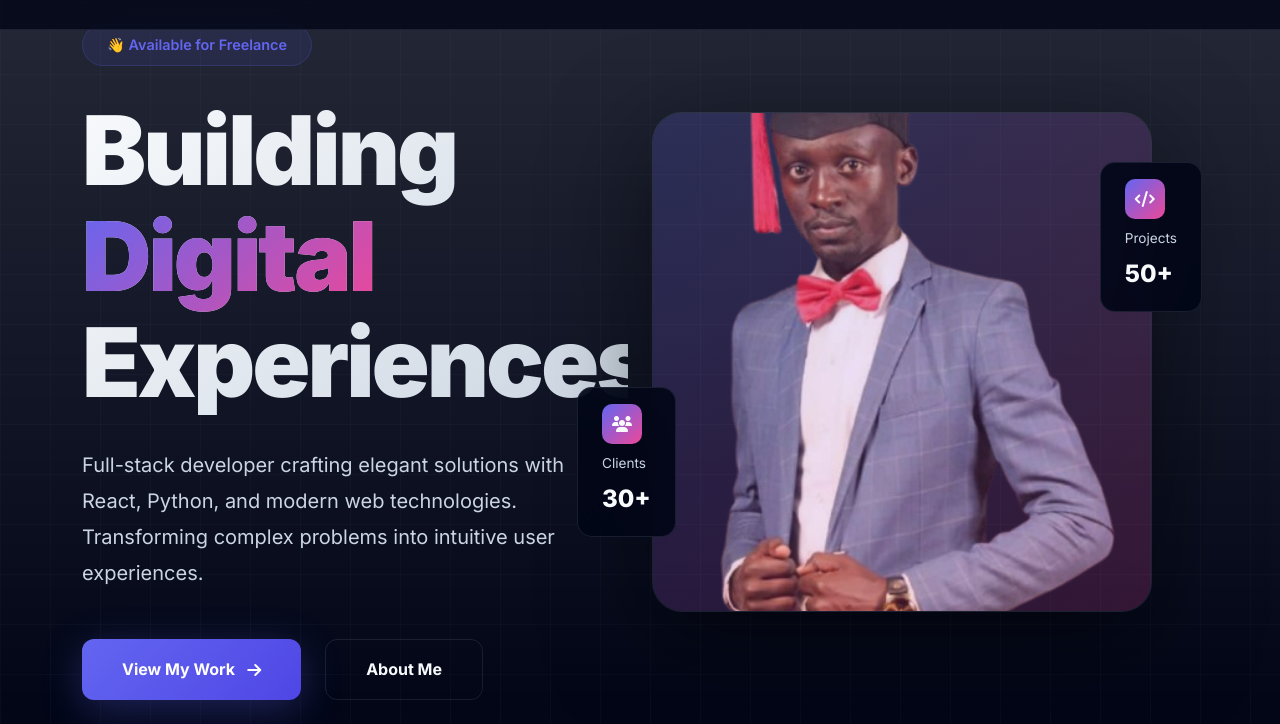
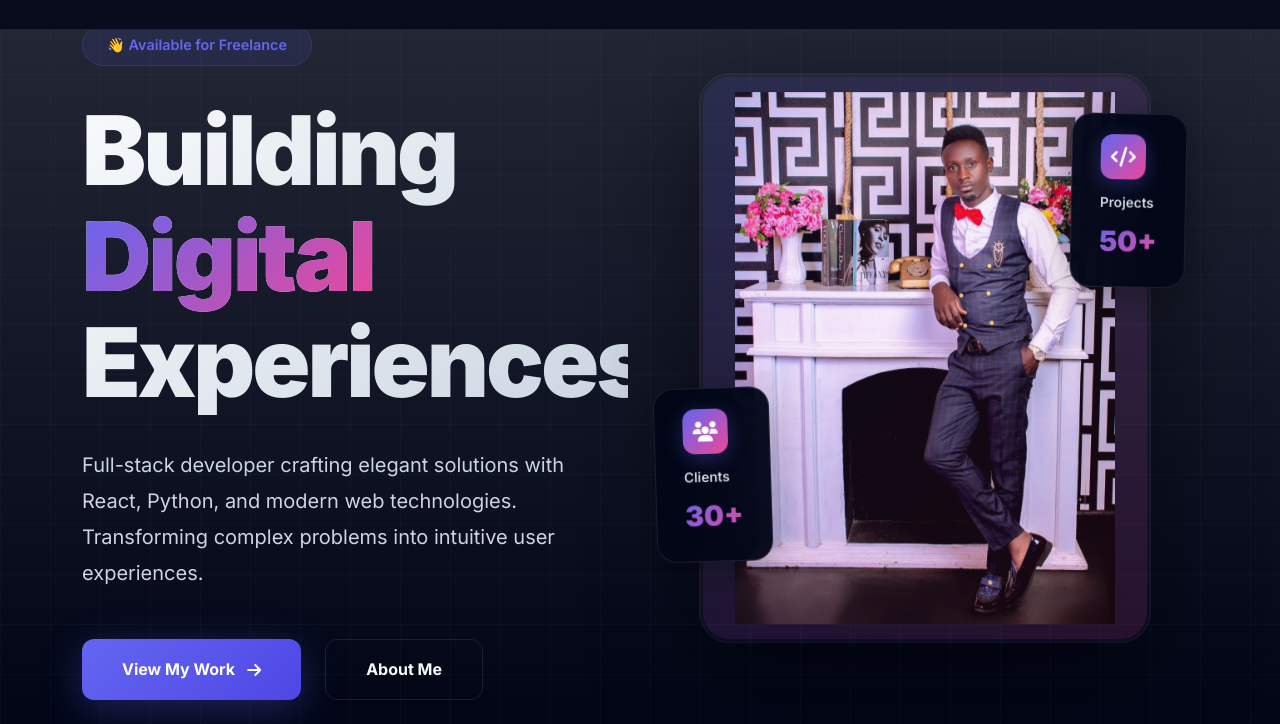
Before and after one commit to KayleighSam/updatedportfolio, a plain HTML site: page index.html in a window 1280 px wide. Shown: the part 76-800 px from the top of the page. Drawn offline with nearby package versions, Linux system fonts and the light colour scheme; a web font is replaced by a local one.

Commit message:
second commit

```diff
--- a/index.html
+++ b/index.html
@@ -298,22 +298,75 @@
       background: rgba(99, 102, 241, 0.05);
     }
 
+    /* IMPROVED HERO IMAGE SECTION */
     .hero-image-wrapper {
       position: relative;
-      width: 500px;
-      height: 500px;
+      width: 100%;
+      max-width: 450px;
+      margin: 0 auto;
+      animation: float 6s ease-in-out infinite;
+    }
+
+    @keyframes float {
+      0%, 100% {
+        transform: translateY(0px);
+      }
+      50% {
+        transform: translateY(-20px);
+      }
     }
 
     .hero-img-container {
       position: relative;
       width: 100%;
-      height: 100%;
+      padding-bottom: 125%; /* Creates a tall portrait aspect ratio */
       border-radius: 30px;
       overflow: hidden;
-      border: 1px solid var(--border);
-      box-shadow: 0 30px 100px rgba(0, 0, 0, 0.5);
-    }
-
+      border: 3px solid transparent;
+      box-shadow:
+        0 30px 100px rgba(0, 0, 0, 0.5),
+        0 0 0 1px var(--border);
+      background: linear-gradient(135deg, rgba(99, 102, 241, 0.05), rgba(236, 72, 153, 0.05));
+      transition: all 0.5s ease;
+    }
+
+    /* Animated gradient border effect */
+    .hero-img-container::after {
+      content: '';
+      position: absolute;
+      top: -3px;
+      left: -3px;
+      right: -3px;
+      bottom: -3px;
+      background: linear-gradient(
+        45deg,
+        var(--primary),
+        var(--secondary),
+        var(--accent),
+        var(--primary)
+      );
+      background-size: 300% 300%;
+      border-radius: 30px;
+      z-index: -1;
+      opacity: 0;
+      transition: opacity 0.5s ease;
+      animation: gradientShift 3s ease infinite;
+    }
+
+    @keyframes gradientShift {
+      0%, 100% {
+        background-position: 0% 50%;
+      }
+      50% {
+        background-position: 100% 50%;
+      }
+    }
+
+    .hero-img-container:hover::after {
+      opacity: 1;
+    }
+
+    /* Overlay gradient */
     .hero-img-container::before {
       content: '';
       position: absolute;
@@ -321,67 +374,165 @@
       left: 0;
       right: 0;
       bottom: 0;
-      background: linear-gradient(135deg, rgba(99, 102, 241, 0.2), rgba(236, 72, 153, 0.2));
+      background: linear-gradient(
+        135deg,
+        rgba(99, 102, 241, 0.1) 0%,
+        rgba(236, 72, 153, 0.1) 100%
+      );
       z-index: 1;
       transition: opacity 0.3s ease;
+      pointer-events: none;
     }
 
     .hero-img-container:hover::before {
-      opacity: 0.5;
+      opacity: 0.3;
+    }
+
+    .hero-img-container:hover {
+      transform: translateY(-5px);
+      box-shadow:
+        0 40px 120px rgba(99, 102, 241, 0.4),
+        0 0 0 1px var(--primary);
     }
 
     .hero-img {
+      position: absolute;
+      top: 0;
+      left: 0;
       width: 100%;
       height: 100%;
-      object-fit: cover;
-      transition: transform 0.5s ease;
+      object-fit: contain; /* Shows full image without cropping */
+      object-position: center;
+      transition: transform 0.6s cubic-bezier(0.34, 1.56, 0.64, 1);
+      padding: 15px; /* Padding to ensure full visibility */
     }
 
     .hero-img-container:hover .hero-img {
       transform: scale(1.05);
     }
 
+    /* Decorative corner elements */
+    .hero-img-container .corner-decoration {
+      position: absolute;
+      width: 60px;
+      height: 60px;
+      z-index: 2;
+      opacity: 0;
+      transition: all 0.5s ease;
+    }
+
+    .hero-img-container:hover .corner-decoration {
+      opacity: 1;
+    }
+
+    .hero-img-container .corner-decoration.top-left {
+      top: -2px;
+      left: -2px;
+      border-top: 3px solid var(--primary);
+      border-left: 3px solid var(--primary);
+      border-radius: 30px 0 0 0;
+    }
+
+    .hero-img-container .corner-decoration.top-right {
+      top: -2px;
+      right: -2px;
+      border-top: 3px solid var(--secondary);
+      border-right: 3px solid var(--secondary);
+      border-radius: 0 30px 0 0;
+    }
+
+    .hero-img-container .corner-decoration.bottom-left {
+      bottom: -2px;
+      left: -2px;
+      border-bottom: 3px solid var(--accent);
+      border-left: 3px solid var(--accent);
+      border-radius: 0 0 0 30px;
+    }
+
+    .hero-img-container .corner-decoration.bottom-right {
+      bottom: -2px;
+      right: -2px;
+      border-bottom: 3px solid var(--primary);
+      border-right: 3px solid var(--primary);
+      border-radius: 0 0 30px 0;
+    }
+
     .floating-badge {
       position: absolute;
-      background: rgba(2, 6, 23, 0.9);
+      background: rgba(2, 6, 23, 0.95);
       backdrop-filter: blur(20px);
       border: 1px solid var(--border);
-      border-radius: 15px;
-      padding: 1rem 1.5rem;
-      z-index: 2;
+      border-radius: 20px;
+      padding: 1.25rem 1.75rem;
+      z-index: 3;
+      transition: all 0.3s ease;
+      box-shadow: 0 10px 40px rgba(0, 0, 0, 0.3);
+    }
+
+    .floating-badge:hover {
+      transform: translateY(-5px) scale(1.05);
+      border-color: var(--primary);
+      box-shadow: 0 15px 50px rgba(99, 102, 241, 0.4);
     }
 
     .badge-1 {
-      top: 10%;
-      right: -10%;
+      top: 8%;
+      right: -8%;
+      animation: floatBadge1 4s ease-in-out infinite;
+    }
+
+    @keyframes floatBadge1 {
+      0%, 100% {
+        transform: translateY(0) rotate(0deg);
+      }
+      50% {
+        transform: translateY(-10px) rotate(2deg);
+      }
     }
 
     .badge-2 {
-      bottom: 15%;
-      left: -15%;
+      bottom: 12%;
+      left: -10%;
+      animation: floatBadge2 5s ease-in-out infinite;
+    }
+
+    @keyframes floatBadge2 {
+      0%, 100% {
+        transform: translateY(0) rotate(0deg);
+      }
+      50% {
+        transform: translateY(-15px) rotate(-2deg);
+      }
     }
 
     .badge-icon {
-      width: 40px;
-      height: 40px;
+      width: 45px;
+      height: 45px;
       background: linear-gradient(135deg, var(--primary), var(--secondary));
-      border-radius: 10px;
+      border-radius: 12px;
       display: flex;
       align-items: center;
       justify-content: center;
-      margin-bottom: 0.5rem;
+      margin-bottom: 0.75rem;
+      font-size: 1.25rem;
+      color: white;
+      box-shadow: 0 5px 20px rgba(99, 102, 241, 0.3);
     }
 
     .badge-label {
       font-size: 0.85rem;
       color: var(--text-muted);
       margin-bottom: 0.25rem;
+      font-weight: 600;
     }
 
     .badge-value {
-      font-size: 1.5rem;
-      font-weight: 800;
+      font-size: 1.75rem;
+      font-weight: 900;
       color: var(--text);
+      background: linear-gradient(135deg, var(--primary), var(--secondary));
+      -webkit-background-clip: text;
+      -webkit-text-fill-color: transparent;
     }
 
     /* Section Styling */
@@ -939,6 +1090,14 @@
       .proficiencies-grid {
         grid-template-columns: repeat(2, 1fr);
       }
+
+      .badge-1 {
+        right: -5%;
+      }
+
+      .badge-2 {
+        left: -5%;
+      }
     }
 
     @media (max-width: 992px) {
@@ -962,9 +1121,15 @@
 
       .hero-image-wrapper {
         margin-top: 3rem;
+        max-width: 350px;
       }
 
       .nav-links {
+        display: none;
+      }
+
+      .badge-1,
+      .badge-2 {
         display: none;
       }
     }
@@ -987,6 +1152,10 @@
       .experience-card {
         padding: 2rem;
       }
+
+      .hero-image-wrapper {
+        max-width: 300px;
+      }
     }
 
     @media (max-width: 576px) {
@@ -1000,6 +1169,10 @@
 
       .stat-number {
         font-size: 2.5rem;
+      }
+
+      .hero-image-wrapper {
+        max-width: 280px;
       }
     }
 
@@ -1076,7 +1249,11 @@
                 <div class="col-lg-6">
                     <div class="hero-image-wrapper">
                         <div class="hero-img-container">
-                            <img src="images/sam.png" alt="Sam Mwaura" class="hero-img">
+                            <div class="corner-decoration top-left"></div>
+                            <div class="corner-decoration top-right"></div>
+                            <div class="corner-decoration bottom-left"></div>
+                            <div class="corner-decoration bottom-right"></div>
+                            <img src="images/sam2.jpeg" alt="Sam Mwaura" class="hero-img">
                         </div>
                         <div class="floating-badge badge-1">
                             <div class="badge-icon">
@@ -1471,11 +1648,9 @@
                     </div>
                 </div>
 
-
-                <!-- Team Building Masters -->
                 <div class="project-card">
                   <div class="project-image">
-                      <img src="images/p4.png" alt="Cranes Adventures">
+                      <img src="images/p4.png" alt="Team Building Masters">
                       <div class="project-overlay">
                           <a href="https://teambuildingmasters.com/" target="_blank" class="project-link-overlay">
                               View Live Project
@@ -1493,7 +1668,6 @@
                       </a>
                   </div>
               </div>
-
             </div>
         </div>
     </section>
```
Also changed, not shown: images/sam2.jpeg (added).
